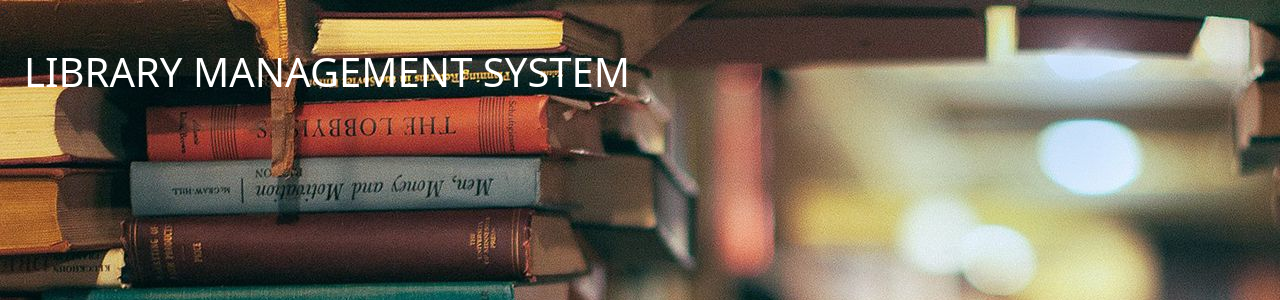
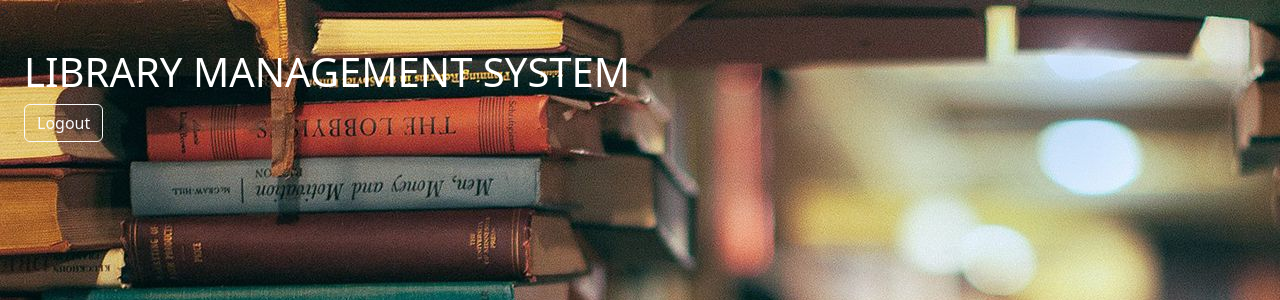
Before and after one commit to AkankshaBaloriya/Library-management-System, a Django app: page / in a window 1280 px wide. Shown: the top 300 px of the page. Run offline with Django 4.2, Linux system fonts and the light colour scheme; a user stored in the database is signed in.

Commit message:
home authentication included

```diff
--- a/management/templates/home.html
+++ b/management/templates/home.html
@@ -4,13 +4,8 @@
 {% if request.user.is_authenticated %}
 <nav class="p-4 text-white flex justify-between">
     <span class="navbar-brand mb-1"><h1>LIBRARY MANAGEMENT SYSTEM</h1></span>
-</nav>
-{% else %}
-<nav class="navbar">
-    <span class="navbar-brand mb-1"><h1>LIBRARY MANAGEMENT SYSTEM</h1></span>
     <div class="ml-auto">
-        <a class="btn btn-outline-light mr-2" href="{% url 'login' %}">Login</a>
-        <a class="btn btn-outline-light" href="{% url 'register'%}">Signup</a>
+        <a class="btn btn-outline-light mr-2" href="{% url 'logout' %}">Logout</a>
     </div>
 </nav>
 {% endif %}
```
